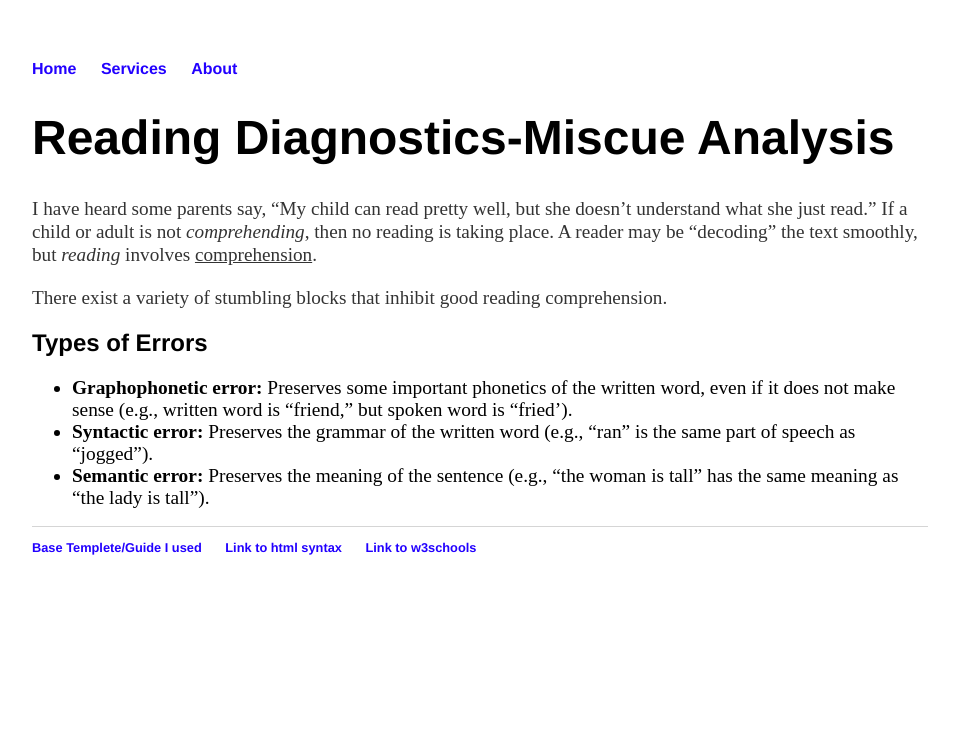
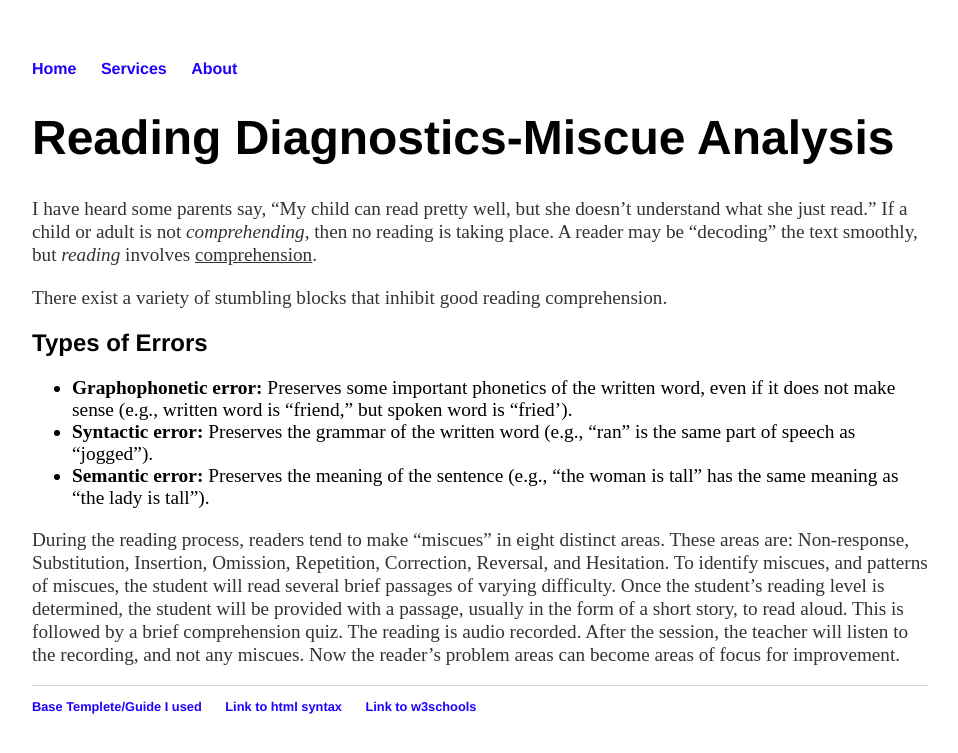
Before and after one commit to ShadowHazel/ShadowHazel.github.io, a Jekyll site: the page built from pages/serv1/index.html, in a window 1280 px wide. Shown: the top 753 px of the page, without its empty margins (160-1118 px from the left). Built offline with Jekyll 4.4.1, drawn with Linux system fonts in a browser that asks for light colours.

Commit message:
Update index.html

```diff
--- a/pages/serv1/index.html
+++ b/pages/serv1/index.html
@@ -13,4 +13,5 @@ title: Services
   <li><b>Syntactic error:</b> Preserves the grammar of the written word (e.g., “ran” is the same part of speech as “jogged”).</li>
   <li><b>Semantic error:</b> Preserves the meaning of the sentence (e.g., “the woman is tall” has the same meaning as “the lady is tall”).</li>
 </ul>
+<p>During the reading process, readers tend to make “miscues” in eight distinct areas. These areas are: Non-response, Substitution, Insertion, Omission, Repetition, Correction, Reversal, and Hesitation. To identify miscues, and patterns of miscues, the student will read several brief passages of varying difficulty. Once the student’s reading level is determined, the student will be provided with a passage, usually in the form of a short story, to read aloud. This is followed by a brief comprehension quiz. The reading is audio recorded. After the session, the teacher will listen to the recording, and not any miscues. Now the reader’s problem areas can become areas of focus for improvement.</p>
 </div>
```
